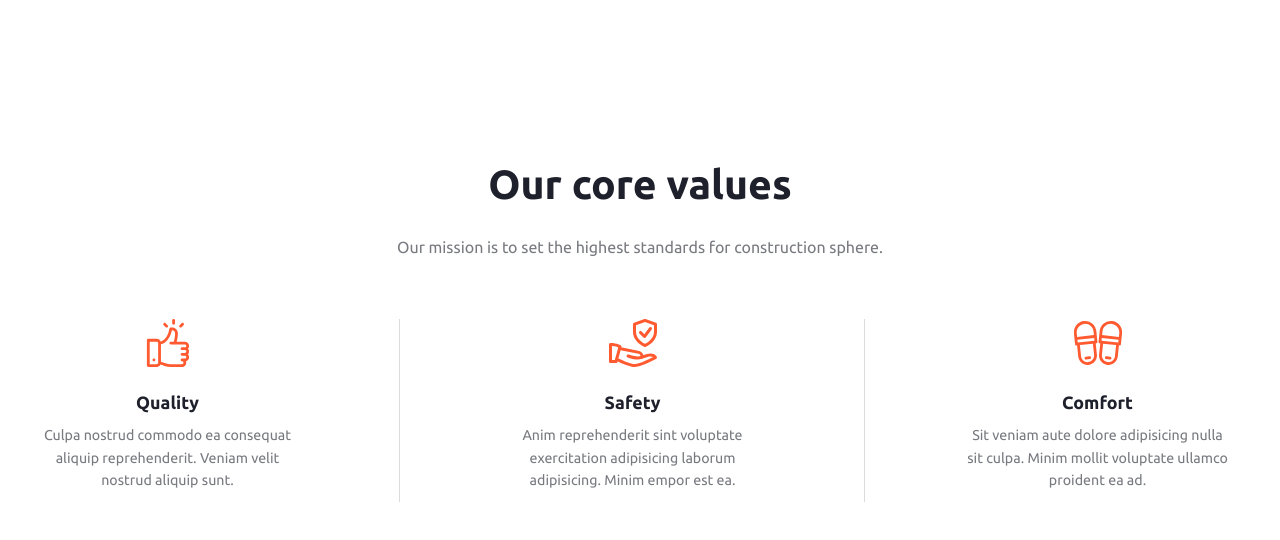
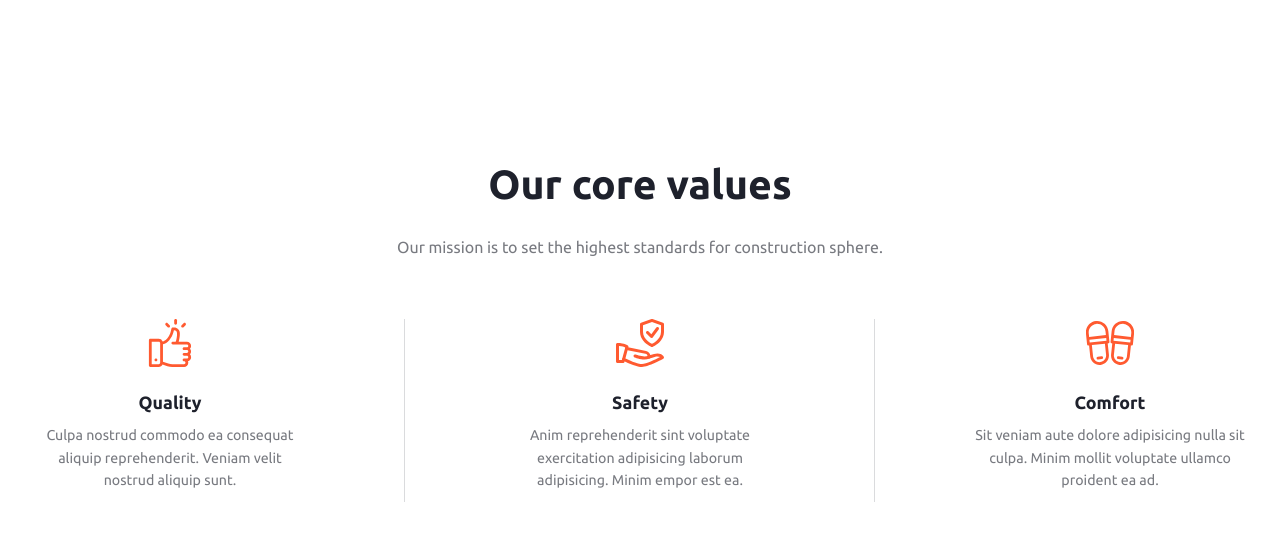
Before and after one commit to AlexMiroshnichenko/createx, a plain HTML site: page index.html in a window 1280 px wide. Shown: the part 1693-2233 px from the top of the page. Drawn offline with Linux system fonts and the light colour scheme; files whose address does not match are found by name.

Commit message:
add flex: 0 0 290px values-item

```diff
--- a/scss/layout/_values.scss
+++ b/scss/layout/_values.scss
@@ -13,8 +13,7 @@
 
   &-item {
     position: relative;
-    flex: 0 0 285px;
-
+    flex: 0 0 290px;
     padding: 70px 10px 10px;
     background-repeat: no-repeat;
     background-size: 48px 48px;
```
Also changed, not shown: index.html (+0 -1 lines), css/styles.min.css, 1 other file.
